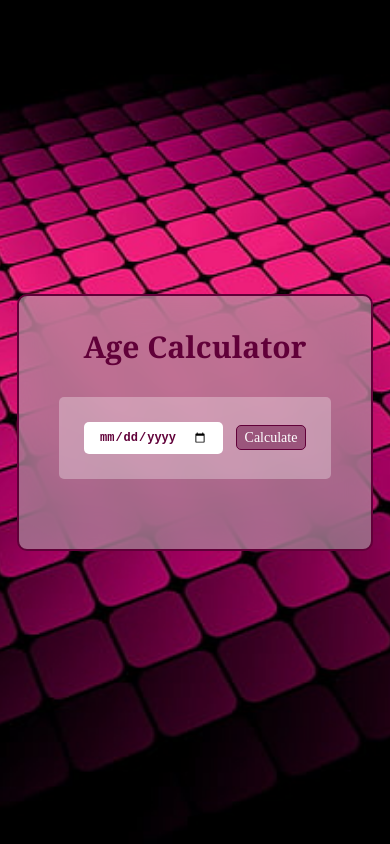
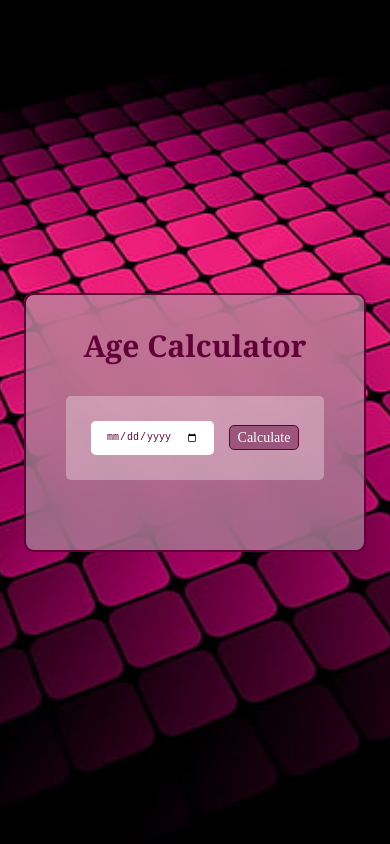
Before and after one commit to SyedZohaibAliKazmi/Age-Calculator, a plain HTML site: page index.html in a window 390 px wide. Drawn offline with Linux system fonts and the light colour scheme.

Commit message:
Age- Calculator

```diff
--- a/style.css
+++ b/style.css
@@ -131,13 +131,13 @@ button {
   }
   .input-box input {
     flex: 1;
-    margin-right: 8px;
-    padding: 8px 15px;
+    margin-right: 10px;
+    padding: 10px 15px;
     color: #610039;
-    font-weight: 700;
+    font-weight: 500;
     border: 0px;
     outline: 0px;
-    font-size: 12px;
+    font-size: 10px;
     border-radius: 5px;
     position: relative;
   }
```
